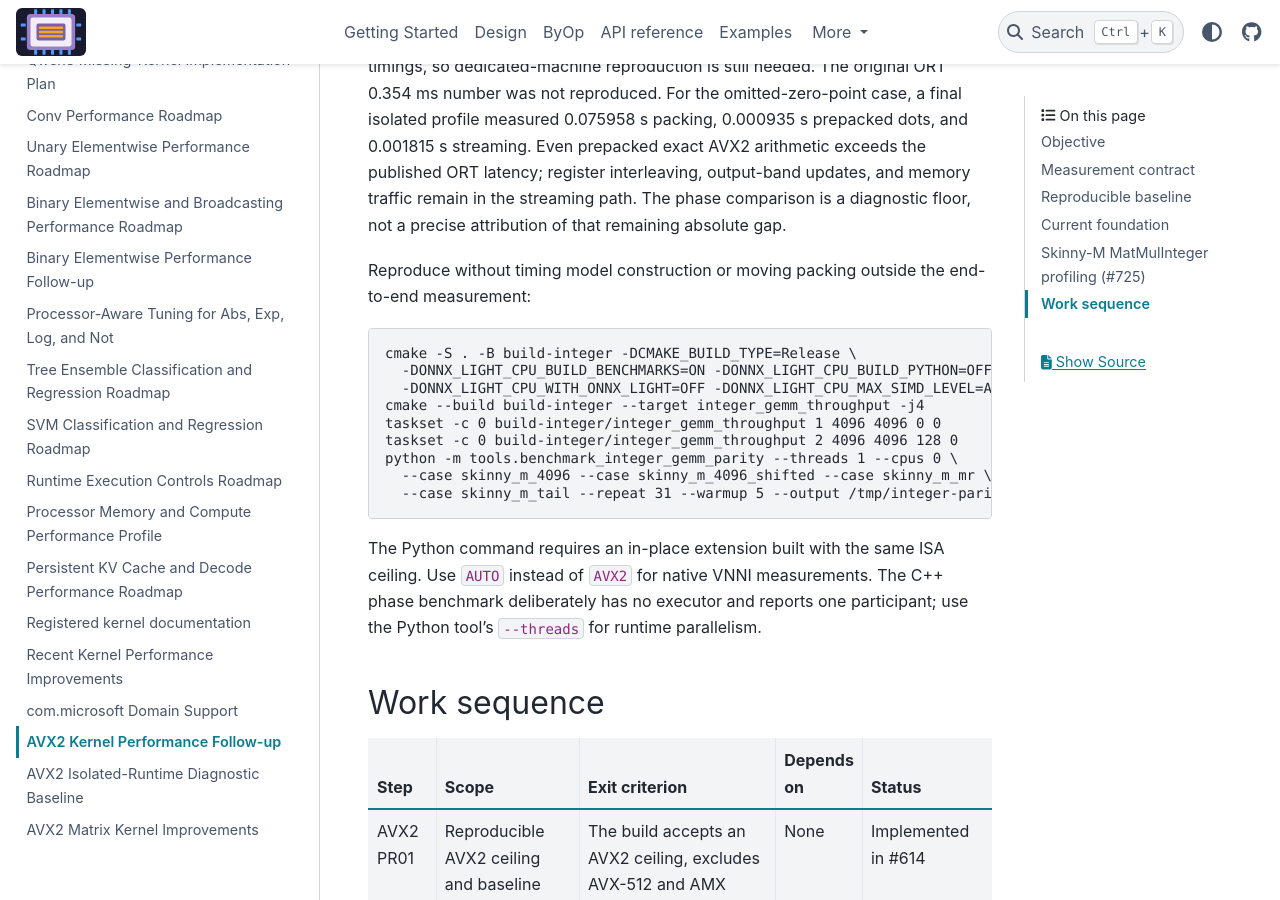
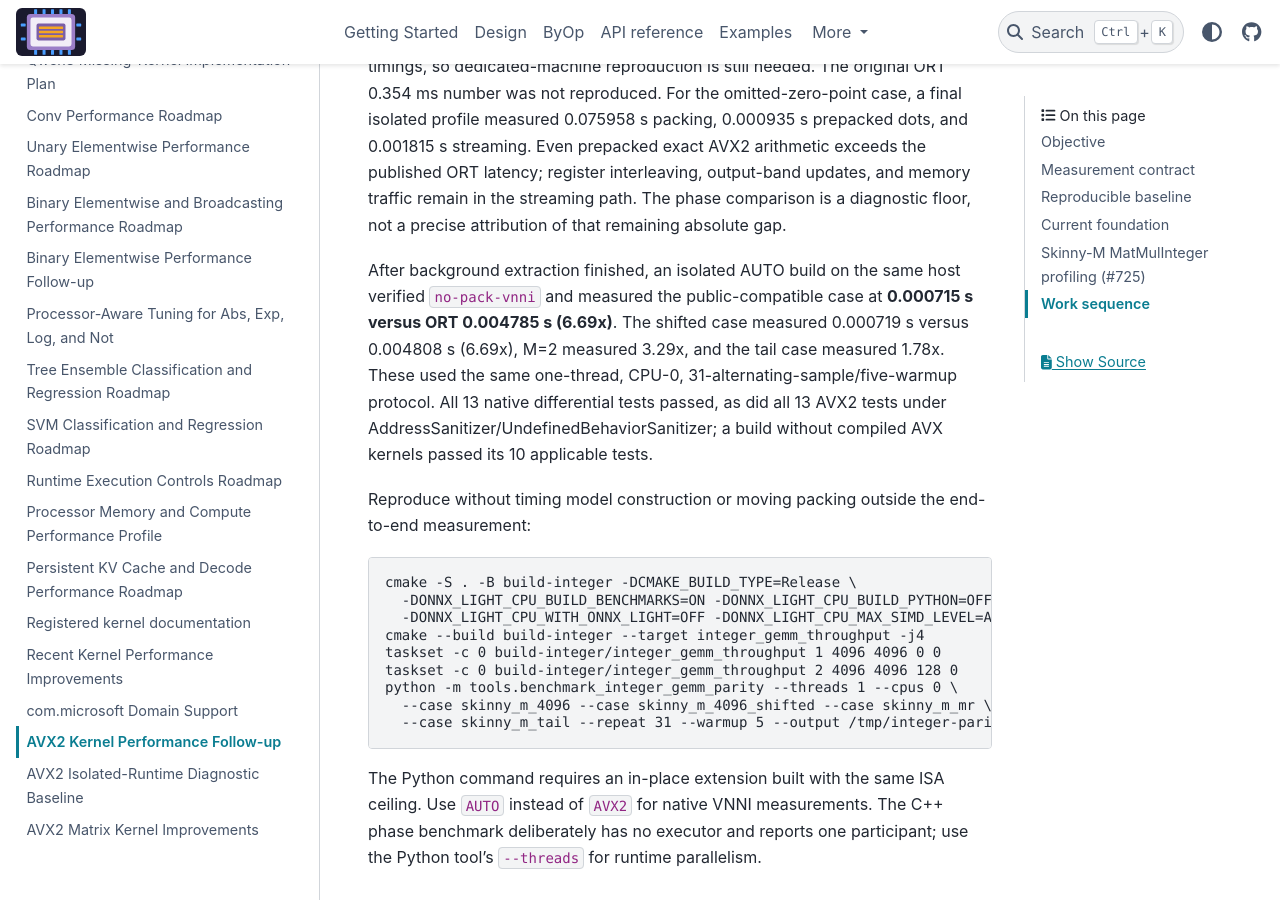
Before and after one commit to xadupre/onnx-light-cpu, a Sphinx documentation site: the page built from docs/next_steps/2026/2026_09_avx2_performance.rst, in a window 1280 px wide and 900 px high, scrolled down 9392 px. Built offline with Sphinx 7.4.7 and the PyData theme 0.15.4, drawn with Linux system fonts in a browser that asks for light colours; pages that are not in the unit, such as notebooks, are missing from menus.

Commit message:
Document native VNNI parity and final cross-ISA verification
Co-authored-by: xadupre <22452781+xadupre@users.noreply.github.com>

```diff
--- a/docs/next_steps/2026/2026_09_avx2_performance.rst
+++ b/docs/next_steps/2026/2026_09_avx2_performance.rst
@@ -477,6 +477,15 @@ register interleaving, output-band updates, and memory traffic remain in
 the streaming path. The phase comparison is a diagnostic floor, not a
 precise attribution of that remaining absolute gap.
 
+After background extraction finished, an isolated AUTO build on the same
+host verified ``no-pack-vnni`` and measured the public-compatible case at
+**0.000715 s versus ORT 0.004785 s (6.69x)**. The shifted case measured
+0.000719 s versus 0.004808 s (6.69x), M=2 measured 3.29x, and the tail
+case measured 1.78x. These used the same one-thread, CPU-0,
+31-alternating-sample/five-warmup protocol. All 13 native differential tests
+passed, as did all 13 AVX2 tests under AddressSanitizer/UndefinedBehaviorSanitizer;
+a build without compiled AVX kernels passed its 10 applicable tests.
+
 Reproduce without timing model construction or moving packing outside the
 end-to-end measurement:
 
```
